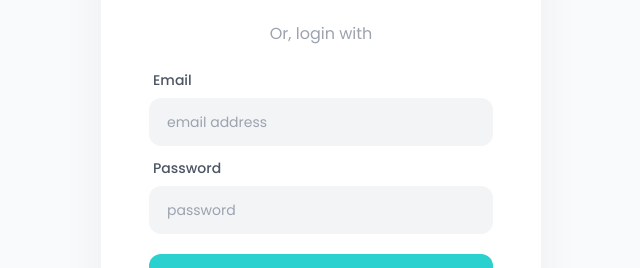
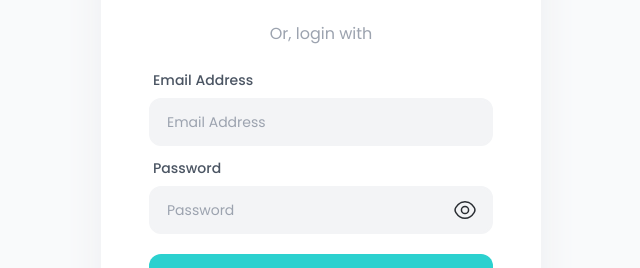
Before and after one commit to arshGoyalDev/url-shortner, a React (Create React App) app: page /login in a window 1280 px wide. Shown: the part 306-574 px from the top of the page, without its empty margins (319-959 px from the left). Built offline with nearby package versions, Linux system fonts and the light colour scheme; no server answers.

Commit message:
add: option to view password

```diff
--- /dev/null
+++ b/src/components/FormInput.js
@@ -0,0 +1,59 @@
+import { useState } from "react";
+
+import eye from "../assets/images/eye.svg";
+import eyeSlash from "../assets/images/eye-slash.svg";
+
+const FormInput = ({ placeholder, value, setValue, error, errorMessage }) => {
+  const [inputType, setInputType] = useState("password");
+
+  const togglePassword = () => {
+    inputType === "password" ? setInputType("text") : setInputType("password");
+  };
+
+  return (
+    <div className="flex flex-col gap-2">
+      <label htmlFor="email" className="text-sm text-gray-600 font-medium pl-1">
+        {placeholder}
+      </label>
+      {placeholder !== "Password" ? (
+        <input
+          type="text"
+          name={value}
+          id={value}
+          placeholder={placeholder}
+          value={value}
+          onChange={(e) => setValue(e.target.value)}
+          className={`w-full text-sm py-3 px-4 bg-gray-100 border-2 border-solid border-gray-100 focus:border-[#2bd1cf] focus:outline-none rounded-xl ${
+            error ? "border-red-600" : "border-gray-100"
+          }`}
+        />
+      ) : (
+        <div className="relative">
+          <input
+            type={inputType}
+            name={value}
+            id="password"
+            placeholder={placeholder}
+            value={value}
+            onChange={(e) => setValue(e.target.value)}
+            className={`w-full text-sm py-3 px-4 bg-gray-100 border-2 border-solid border-gray-100 focus:border-[#2bd1cf] focus:outline-none rounded-xl ${
+              error ? "border-red-600" : "border-gray-100"
+            }`}
+          />
+          <div className="absolute top-3 right-4 z-50" onClick={togglePassword}>
+            {inputType === "password" ? (
+              <img src={eye} alt="eye icon by iconsax" />
+            ) : (
+              <img src={eyeSlash} alt="eye-slash icon by iconsax" />
+            )}
+          </div>
+        </div>
+      )}
+      {error && (
+        <span className="text-red-600 text-xs ml-2">{errorMessage}</span>
+      )}
+    </div>
+  );
+};
+
+export default FormInput;
--- a/src/pages/login.js
+++ b/src/pages/login.js
@@ -1,4 +1,4 @@
-import {  useState } from "react";
+import { useState } from "react";
 
 import { Link, useNavigate } from "react-router-dom";
 
@@ -6,6 +6,7 @@ import { Helmet } from "react-helmet-async";
 
 import { auth, googleAuth } from "../firebase";
 import { signInWithEmailAndPassword } from "firebase/auth";
+import FormInput from "../components/FormInput";
 
 const Login = () => {
   const [email, setEmail] = useState("");
@@ -24,7 +25,6 @@ const Login = () => {
         email: true,
         password: false,
       });
-
       return;
     } else if (password === "") {
       setError({
@@ -32,7 +32,6 @@ const Login = () => {
         email: false,
         password: true,
       });
-
       return;
     }
 
@@ -103,54 +102,20 @@ const Login = () => {
 
         <form onSubmit={login}>
           <div className="flex flex-col gap-3">
-            <div className="flex flex-col gap-2">
-              <label
-                htmlFor="email"
-                className="text-sm text-gray-600 font-medium pl-1"
-              >
-                Email
-              </label>
-              <input
-                type="text"
-                name="email"
-                id="email"
-                placeholder="email address"
-                value={email}
-                onChange={(e) => setEmail(e.target.value)}
-                className={`w-full text-sm py-3 px-4 bg-gray-100 border-2 border-solid border-gray-100 focus:border-[#2bd1cf] focus:outline-none rounded-xl ${
-                  error.email ? "border-red-600" : "border-gray-100"
-                }`}
-              />
-              {error.email && (
-                <span className="text-red-600 text-xs ml-2">
-                  Enter correct email address
-                </span>
-              )}
-            </div>
-            <div className="flex flex-col gap-2">
-              <label
-                htmlFor="password"
-                className="text-sm text-gray-600 font-medium pl-1"
-              >
-                Password
-              </label>
-              <input
-                type="password"
-                name="password"
-                id="password"
-                placeholder="password"
-                value={password}
-                onChange={(e) => setPassword(e.target.value)}
-                className={`w-full text-sm py-3 px-4 bg-gray-100 border-2 border-solid border-gray-100 focus:border-[#2bd1cf] focus:outline-none rounded-xl ${
-                  error.password ? "border-red-600" : "border-gray-100"
-                }`}
-              />
-              {error.password && (
-                <span className="text-red-600 text-xs ml-2">
-                  Enter correct password
-                </span>
-              )}
-            </div>
+            <FormInput
+              placeholder={"Email Address"}
+              value={email}
+              setValue={setEmail}
+              error={error.email}
+              errorMessage={"Enter correct email address"}
+            />
+            <FormInput
+              placeholder={"Password"}
+              value={password}
+              setValue={setPassword}
+              error={error.password}
+              errorMessage={"Enter correct password"}
+            />
           </div>
 
           <button className="w-full text-white font-medium py-3 px-8 bg-[#2bd1cf] lg:hover:bg-opacity-60 mt-5 rounded-xl transition-all">
```
Also changed, not shown: src/assets/images/eye-slash.svg (added), src/assets/images/eye.svg (added).
